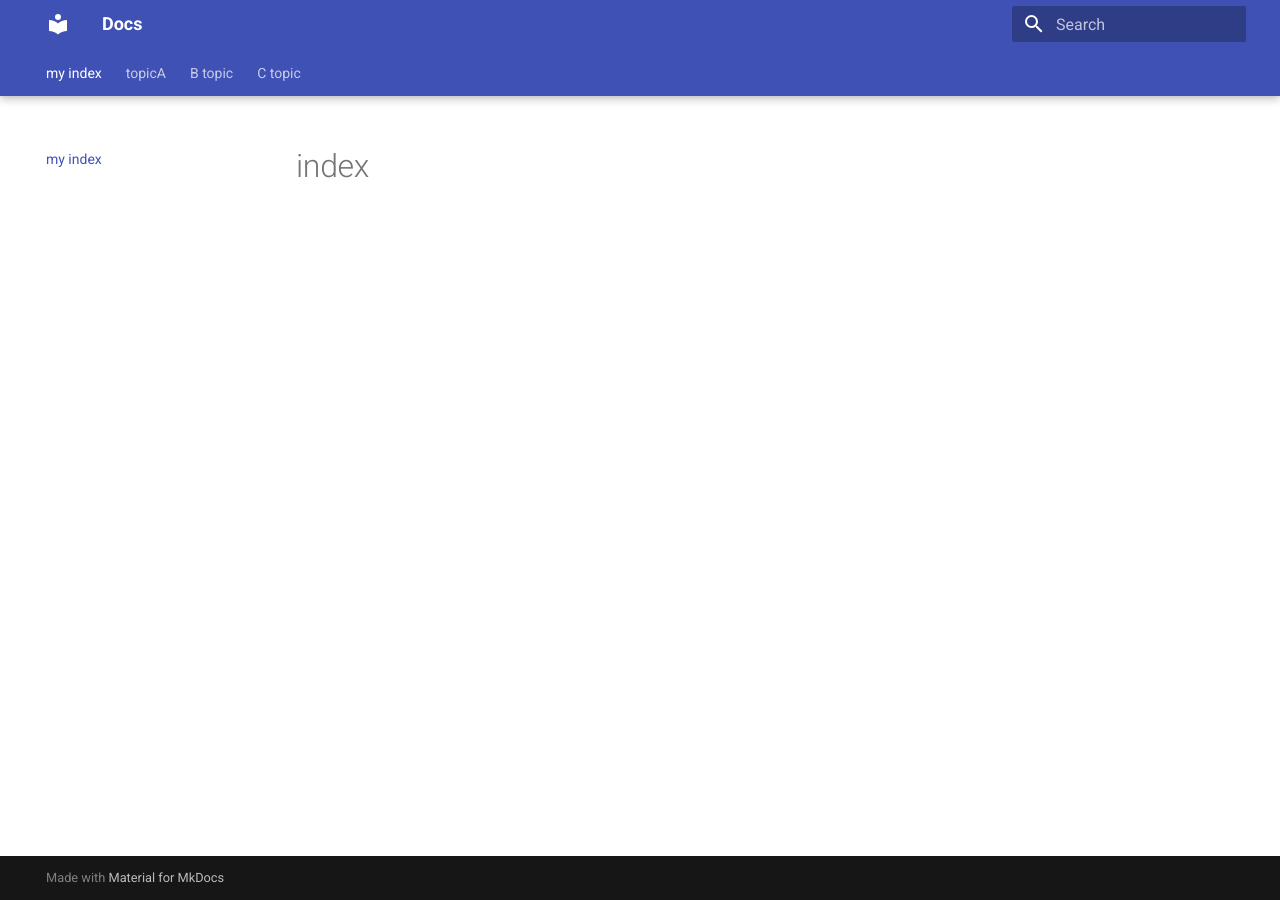
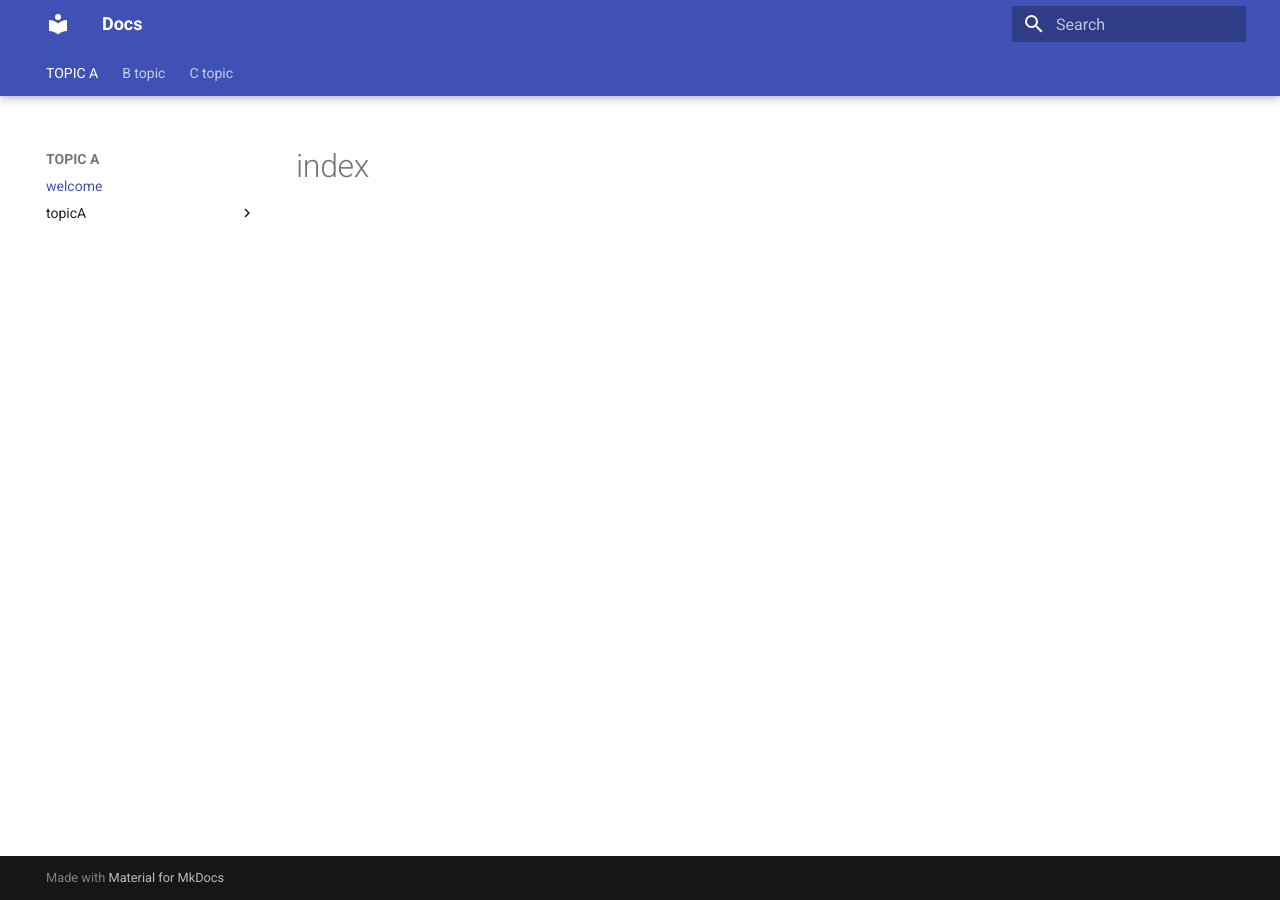
Before and after one commit to VladimirFokow/example_for_issue99, an MkDocs documentation site: the page built from docs/index.md, in a window 1280 px wide. Built offline with MkDocs 1.6.1 and Material for MkDocs 9.7.7, drawn with Linux system fonts in a browser that asks for light colours.

Commit message:
add example: docs/.pages

```diff
--- a/mkdocs.yml
+++ b/mkdocs.yml
@@ -7,24 +7,26 @@ site_name: Docs
 # # 1. This method produces the unnecessary "topicA" folder:
 # nav:
 #   - TOPIC A:
+#     - welcome: index.md
 #     - ... | topicA/**
 #   - ...
 
 # # 2. This method flattens all sub-folders:
 # nav:
 #   - TOPIC A:
+#     - welcome: index.md
 #     - ... | flat | topicA/**
 #   - ...
 
-# 3. Can set the order of topics like this!
-nav:
-  - my index: index.md
-  - ... | topicA/**
-  - ...
-# BUT then:
-# - can't rename, e.g. to "TOPIC A"
-# - can't include 'index.md' inside of topic A
-#   (index.md must be in the top level: in docs/)
+# # 3. Can set the order of topics like this!
+# nav:
+#   - welcome: index.md
+#   - ... | topicA/**
+#   - ...
+# # BUT then:
+# # - can't rename, e.g. to "TOPIC A"
+# # - can't include 'index.md' inside of topic A
+# #   (index.md must be in the top level: in docs/)
 
 
 ###############################################################################
@@ -32,7 +34,7 @@ nav:
 # # Desired example:
 # nav:
 #   - TOPIC A:
-#     - my index: index.md
+#     - welcome: index.md
 #     - ... | flat -1 | topicA/**
 #   - ...
 
```
Also changed, not shown: docs/.pages (added).
